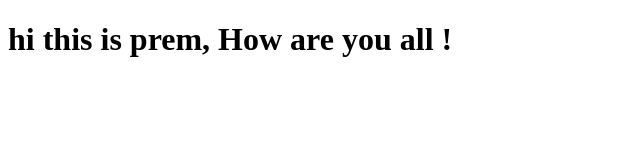
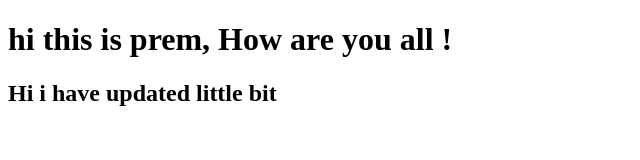
Before and after one commit to prem2800/My_website, a plain HTML site: page Index.html in a window 1280 px wide. Shown: the whole page, without its empty margins (0-640 px from the left). Drawn offline with Linux system fonts and the light colour scheme.

Commit message:
Index.html

```diff
--- a/Index.html
+++ b/Index.html
@@ -1 +1 @@
-<!DOCTYPE html><html><body><head><h1>hi this is prem, How are you all !</h1></head></body></html>
+<!DOCTYPE html><html><body><head><h1>hi this is prem, How are you all !</h1><h2>Hi i have updated little bit</h2></head></body></html>
```
